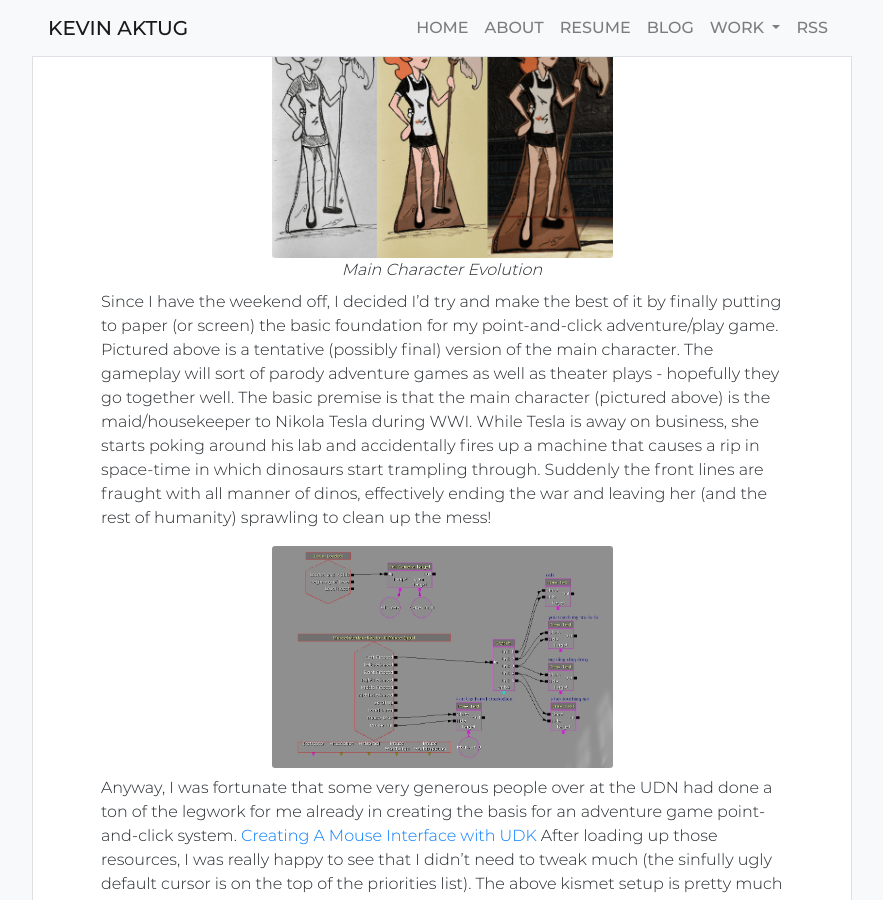
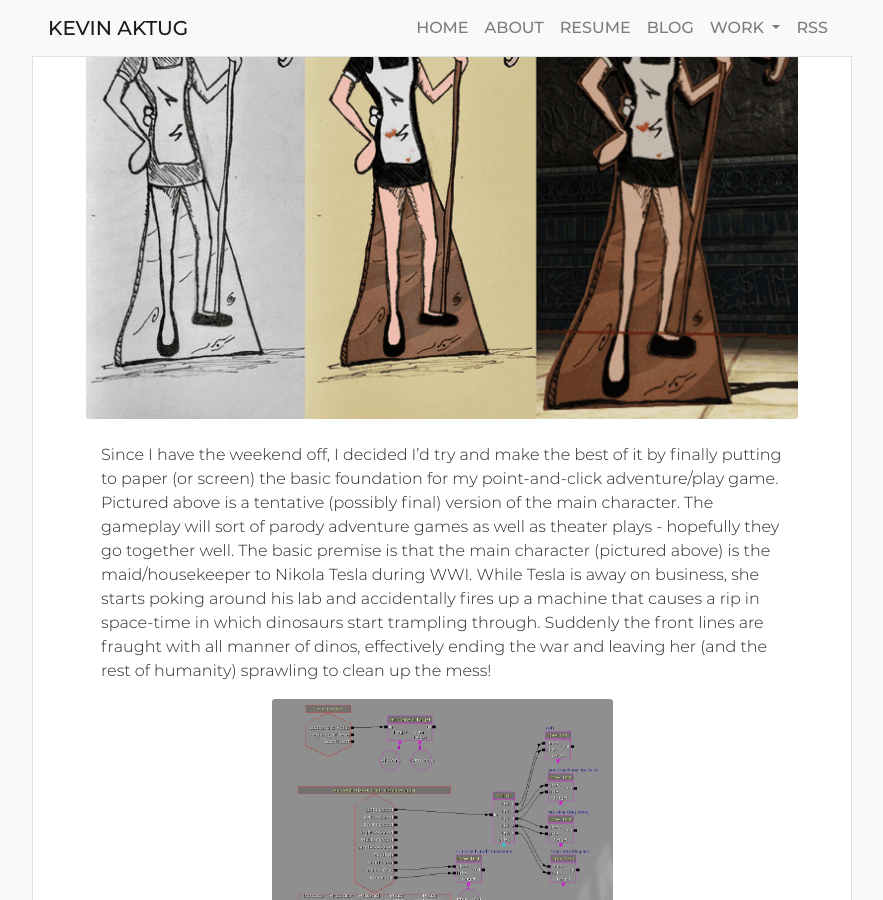
Before and after one commit to Kmagameguy/portfolio, a Jekyll site: the page built from _posts/2013-02-23-act-i-chapter-i.md, in a window 1280 px wide and 900 px high, scrolled down 431 px. Shown: the whole window, without its empty margins (198-1081 px from the left). Built offline with Jekyll 4.4.1, drawn with Linux system fonts in a browser that asks for light colours; some of the changed lines change nothing that is shown.

Commit message:
Fixup 'Act I Chapter I' Post

```diff
--- a/_posts/2013-02-23-act-i-chapter-i.md
+++ b/_posts/2013-02-23-act-i-chapter-i.md
@@ -4,12 +4,9 @@
 author: Kevin
 tags:
 thumbnail: /assets/images/posts/2013-02-23-act-i-chapter-i/thumb.png
+thumbnail_alt: Main Character Evolution
+thumbnail_src: Illustration by me
 ---
-
-{% include lightboxImage.html
-  img_path='/assets/images/posts/2013-02-23-act-i-chapter-i/charevolution.png'
-  img_text='Main Character Evolution'
-%}
 
 Since I have the weekend off, I decided I'd try and make the best of it by finally
 putting to paper (or screen) the basic foundation for my point-and-click adventure/play game.
```
Also changed, not shown: assets/images/posts/2013-02-23-act-i-chapter-i/charevolution.png (deleted), assets/images/posts/2013-02-23-act-i-chapter-i/thumb.png.
